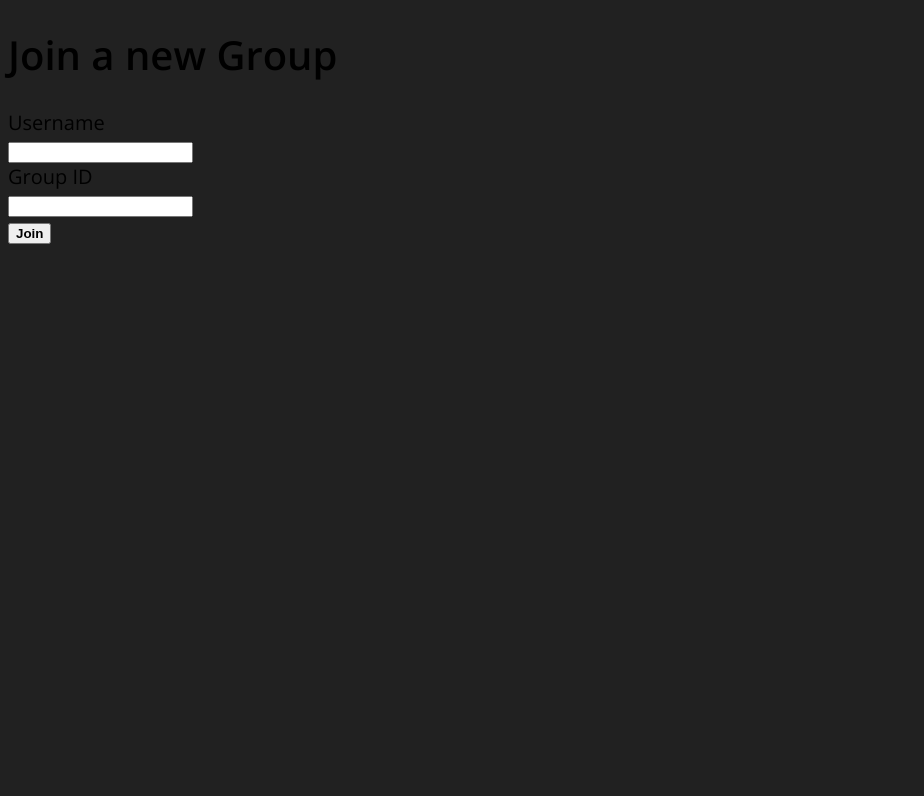
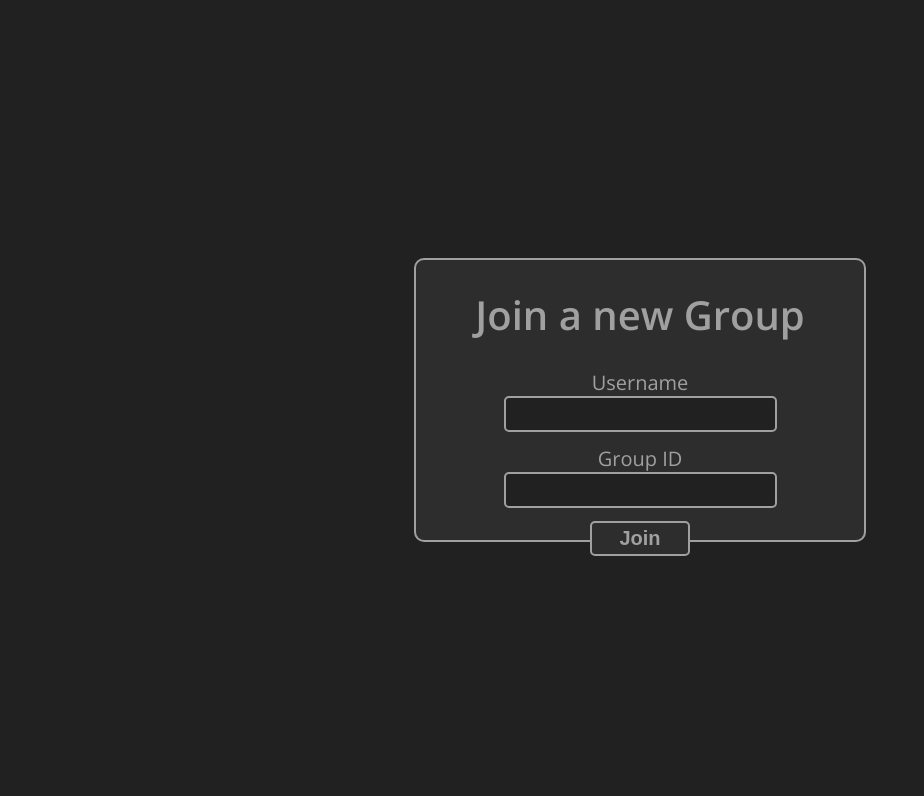
Before and after one commit to JohannesPrivateGit/flask-chat-app, a Flask app: page / in a window 1280 px wide. Shown: the top 796 px of the page, without its empty margins (0-924 px from the left). After the commit the page ends 556 px from the top, so only its background shows below. Run offline with Flask 2, Linux system fonts and the light colour scheme.

Commit message:
Create Login Box

```diff
--- a/static/style.css
+++ b/static/style.css
@@ -141,3 +141,60 @@ html, body {
 
     background-color: rgba(223,49,98,0.5);
 }
+
+.login_box {
+    position: absolute;
+    top: 50%;
+    left: 50%;
+    margin-right: -50%;
+    transform: translate(-50%, -50%);
+
+    border-style: solid;
+    border-width: 2px;
+    border-color: var(--font_on_widget);
+    border-radius: 10px;
+
+    width: 35%;
+    height: 35%;
+
+    text-align: center;
+
+    background-color: var(--widget_color);
+    color: var(--font_on_widget);
+}
+
+.login_field {
+    background-color: var(--background_color);
+
+    border-style: solid;
+    border-width: 2px;
+    border-color: var(--font_on_widget);
+    border-radius: 5px;
+
+    line-height: 30px;
+    margin-bottom: 3%;
+
+    font-size: 20px;
+
+    color: white;
+}
+
+.login_button {
+    background-color: var(--widget_color);
+
+    border-style: solid;
+    border-width: 2px;
+    border-color: var(--font_on_widget);
+    border-radius: 5px;
+
+    height: 35px;
+    width: 100px;
+
+    font-size: 20px;
+
+    color: var(--font_on_widget);
+}
+
+.login_button:hover {
+    background-color: var(--background_color);
+}
--- a/templates/index.html
+++ b/templates/index.html
@@ -10,7 +10,7 @@
     </head>
 
     <body>
-        <div>
+        <div class="login_box">
             <h1>Join a new Group</h1>
 
             <form action="/chat">
@@ -20,7 +20,7 @@
 
                 <div>
                     <label>
-                        <input type="text" name="username">
+                        <input class="login_field" type="text" name="username">
                     </label>
                 </div>
 
@@ -30,11 +30,11 @@
 
                 <div>
                     <label>
-                        <input type="text" name="room">
+                        <input class="login_field" type="text" name="room">
                     </label>
                 </div>
 
-                <button type="submit"><b>Join</b></button>
+                <button class="login_button" type="submit"><b>Join</b></button>
             </form>
         </div>
     </body>
```
